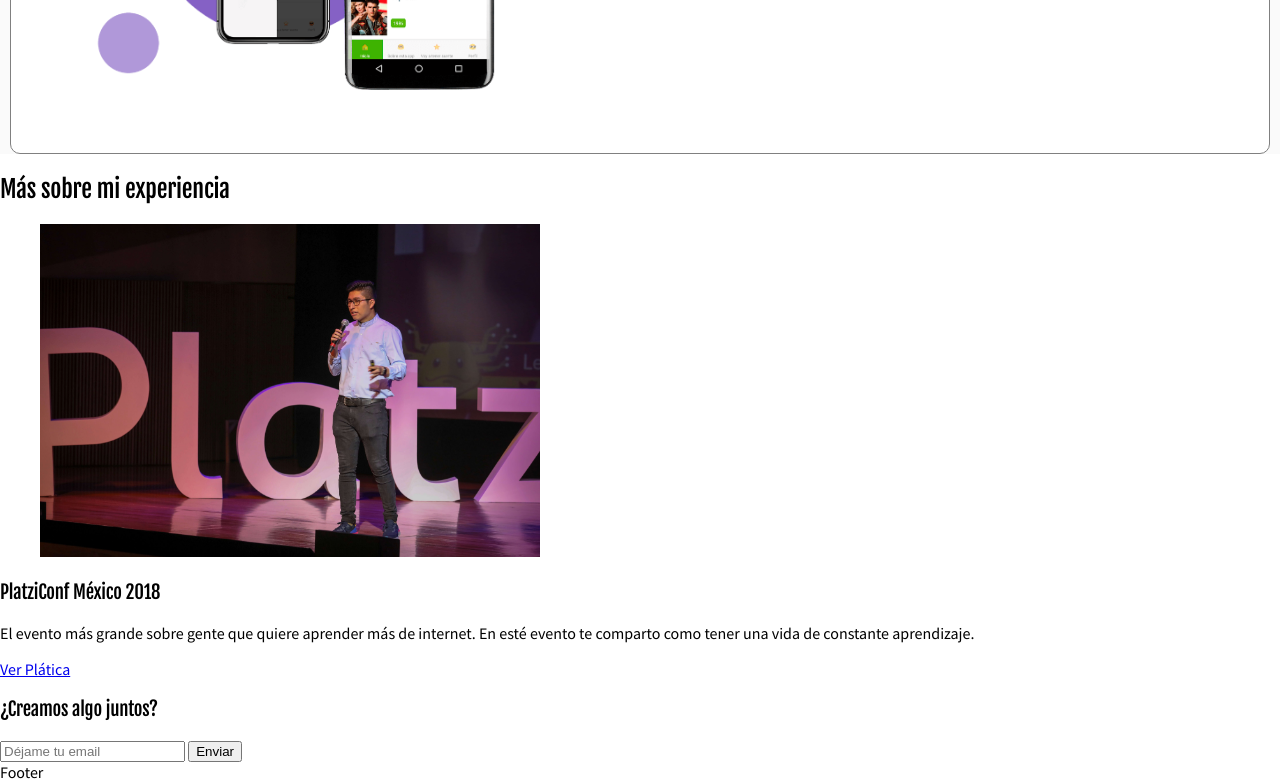
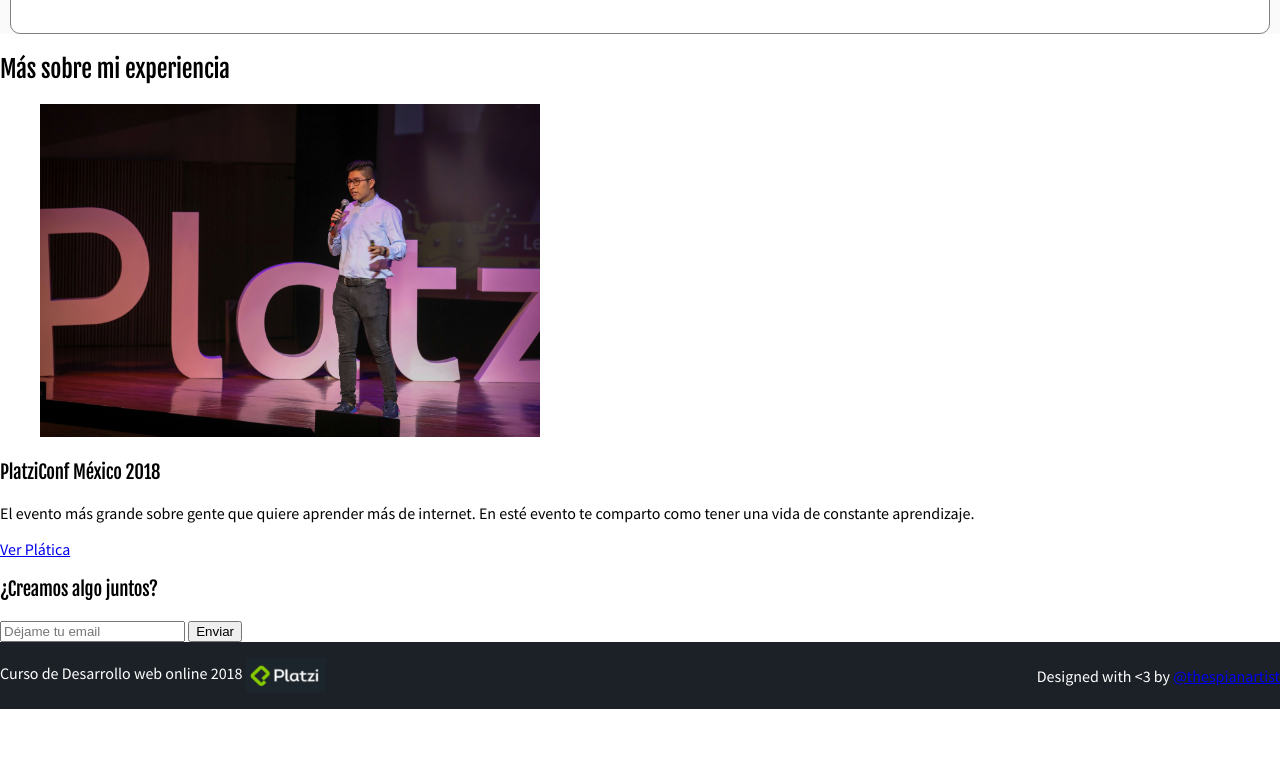
Before and after one commit to Jazhiel/portafolio, a plain HTML site: page index.html in a window 1280 px wide. Shown: the part 1866-2648 px from the top of the page. After the commit the page ends 2575 px from the top, so only its background shows below. Drawn offline with Linux system fonts and the light colour scheme.

Commit message:
Estilos de la sección principal y de footer

```diff
--- a/asset/css/style.css
+++ b/asset/css/style.css
@@ -30,7 +30,8 @@ body {
   color: white;
   display: flex;
   justify-content: space-between;
-  height: 90px;
+  align-items: center;
+  height: 70px;
 }
 
 .header figure {
@@ -78,7 +79,8 @@ h1 {
   line-height: 1.5em; /* 150% */
   letter-spacing: -.2px;
   color: white;
-  margin: 100px 520px 0px 0px;
+  margin: 0;
+  /* margin: 100px 520px 0px 0px; */
   /* margin: top right bottom left; */
 }
 
@@ -93,6 +95,8 @@ h1 strong {
   background-size: 500px 300px;
   background-repeat: no-repeat;
   background-position-x: right;
+  display: flex;
+  align-items: center;
 }
 
 .portfolio {
@@ -127,3 +131,15 @@ h1 strong {
 .project-imageContainer {
   width: 500px;
 }
+
+.footer {
+  color: white;
+  background-color: #1B2127;
+  display: flex;
+  justify-content: space-between;
+  align-items: center;
+}
+
+.footer img {
+  vertical-align: middle;
+}
--- a/index.html
+++ b/index.html
@@ -13,7 +13,7 @@
 
   <header class="header">
     <figure class="logo">
-      <img src="asset/img/logo.png" alt="Logo de http://jaazhiellopez.com">
+      <img src="asset/img/logo.png" height="50" alt="Logo de http://jaazhiellopez.com">
     </figure>
     <nav class="menu">
       <ol>
@@ -101,7 +101,14 @@
     </form>
   </section>
 
-  <footer class="footer">Footer</footer>
+  <footer class="footer">
+    <div>
+      <p>Curso de Desarrollo web online 2018 <img src="asset/img/platzi.png" width="80px" alt="Logo platzi"></p>
+    </div>
+    <div>
+      <p>Designed with &lt;3 by <a href="https://twitter.com/thespianartist">@thespianartist</a> </p>
+    </div>
+  </footer>
 
 </body>
 
```
